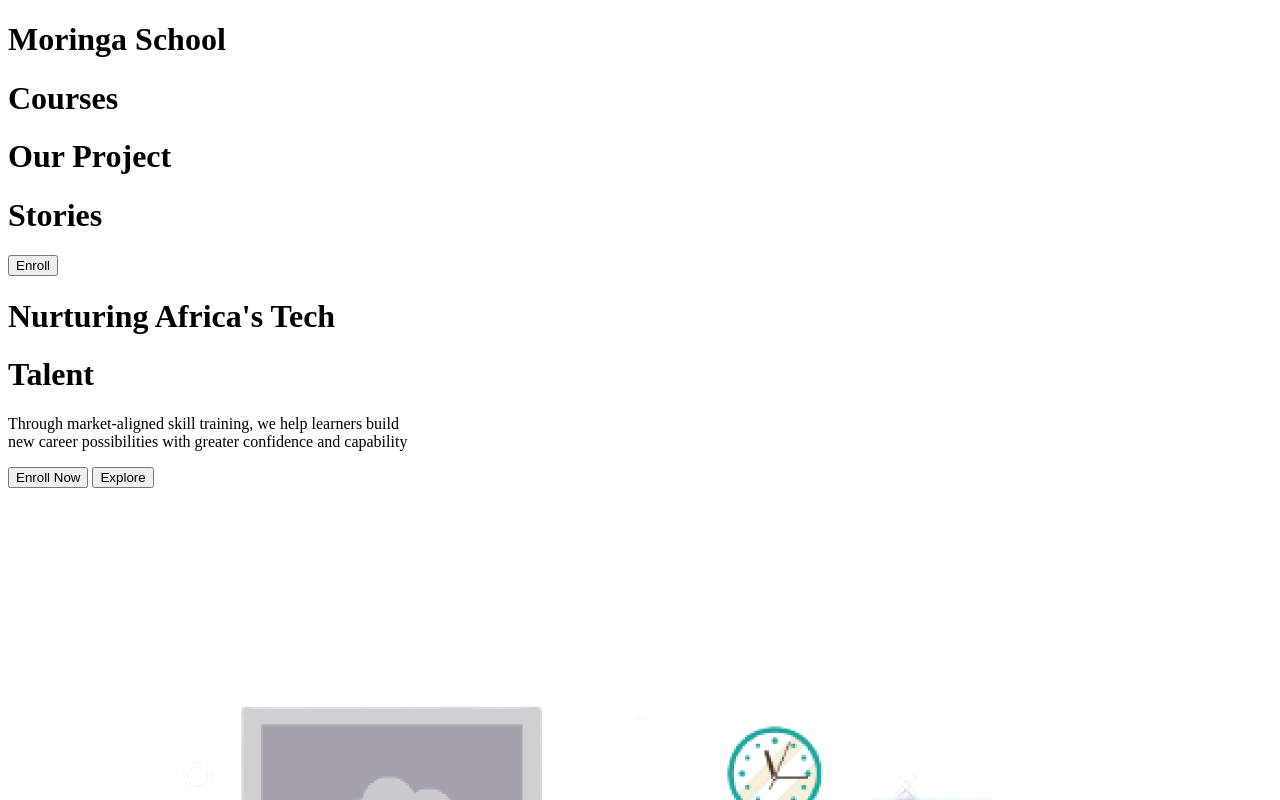
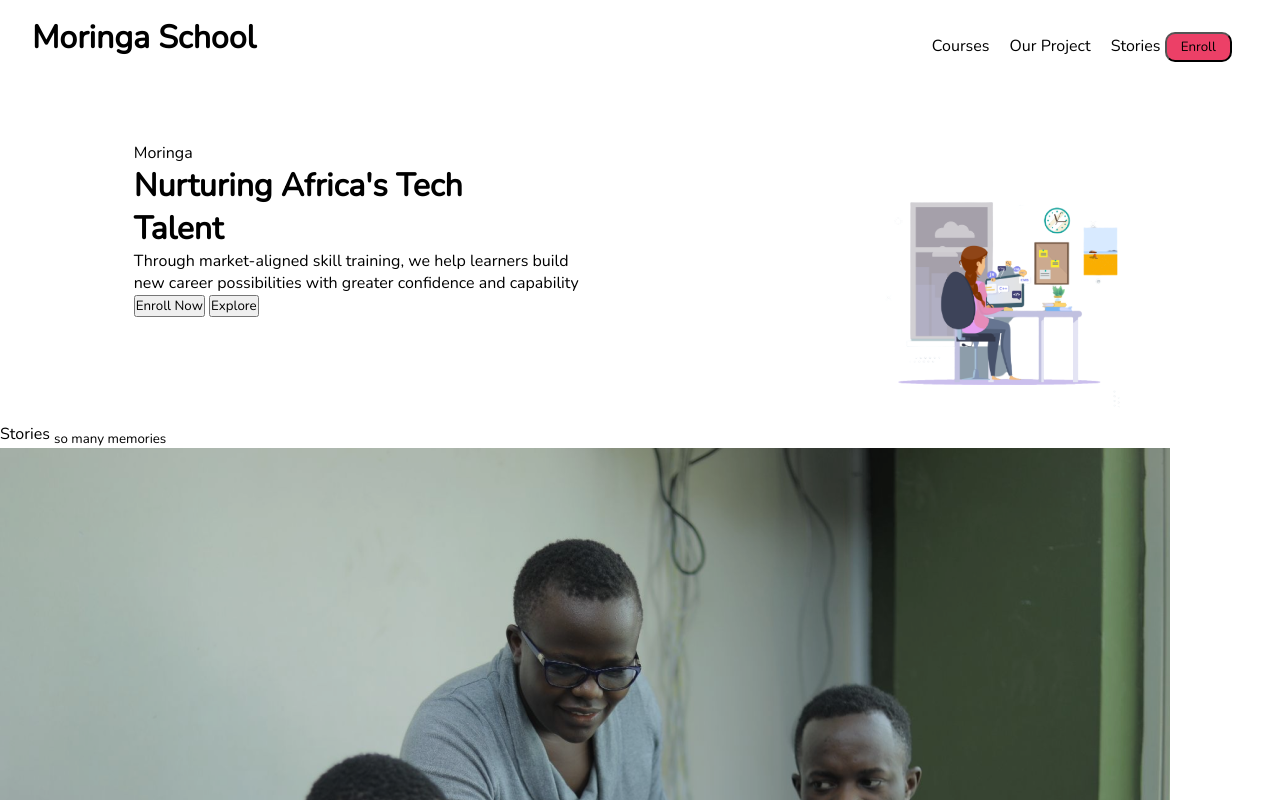
Before and after one commit to Elvis-Munene/ip-resubmission, a plain HTML site: page index.html in a window 1280 px wide. Shown: the top 800 px of the page. Drawn offline with nearby package versions, Linux system fonts and the light colour scheme.

Commit message:
modified index.html

```diff
--- a/index.html
+++ b/index.html
@@ -5,28 +5,37 @@
     <meta http-equiv="X-UA-Compatible" content="IE=edge">
     <meta name="viewport" content="width=device-width, initial-scale=1.0">
     <title>Moringa Landing Page</title>
+    <link rel="stylesheet" href="./assets/css/style.css">
 </head>
 <header>
-    <div class="moringa-logo">
-        <h1>Moringa School</h1>
-    </div>
-    <div class="nav-bar">
-        <h1>Courses</h1>
-        <h1>Our Project</h1>
-        <h1>Stories</h1>
-        <button>Enroll</button>
-    </div>
+    <div class="top-nav-bar">
+        <div class="moringa-logo">
+            <h1>Moringa School</h1>
+                </div>
+            <div class="nav-bar">
+                <ul>
+                <li>Courses</li>
+                <li>Our Project</li>
+                <li>Stories</li>
+                <span class="first-button"><button>Enroll</button></span>
+            </ul>
+            </div>
+        </div>
 </header>
 <body>
+<!--section-1-->
     <div class="section-1">
         <div class="text-area">
-            <h1>Nurturing Africa's Tech</h1>
+            <p>Moringa</p>
+            <span class="colored-text"><h1>Nurturing Africa's Tech</h1></span>
             <h1>Talent</h1>
             <p>Through market-aligned skill training, we help learners build<br> new career possibilities with greater confidence and capability</p>
-            <button class="enroll-now">Enroll Now</button>
-            <button class="explore">Explore</button>
+            <span class="enroll-now"><button >Enroll Now</button></span>
+            <span class="explore"><button >Explore</button></span>
         </div>
+            <div class="first-image">
         <img src="./assets/images/image1.png" alt="" class="first-image">
+            </div>
     </div>
 <!--Section-two-->
 <p><span>Stories</span> <sub>so many memories</sub></p>
@@ -107,7 +116,16 @@
 </div>
 
 <!--Section six-->
-
+<h1>Project <sub>it's hopefully a good one</sub></h1>
+<div class="section-five-imege-text">
+    <div class="section-five-text">
+        <h1>This is Our</h1>
+        <h1 class="cool-bike">Cool Bike Website</h1>
+        <p>An application that allows users to show case bikes for sale and<br> hire whenever they are having team bonding and hiking<br> activities</p>
+        <button class="section-five-enroll">Enroll Now</button>
+    </div>
+    <div class="bike-image-sec-five"><img src="" alt="" class="bike"></div>
+</div>
 
 
 
```
